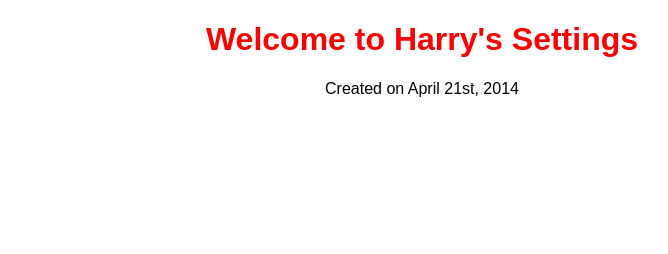
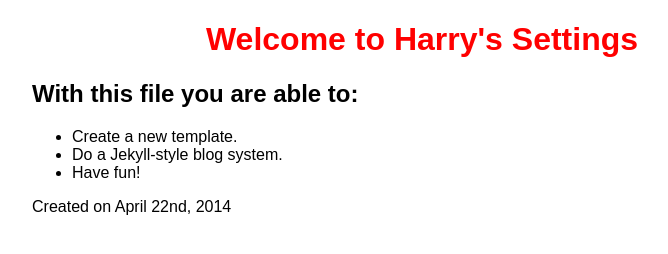
Before and after one commit to harrypujols/gulp, a plain HTML site: page index.html in a window 1280 px wide. Shown: the whole page, without its empty margins (218-886 px from the left). Drawn offline with nearby package versions, Linux system fonts and the light colour scheme.

Commit message:
Added Markdown support

```diff
--- a/css/main.css
+++ b/css/main.css
@@ -403,6 +403,7 @@
   text-align: center;
 }
 
-.date {
-  text-align: center;
+.container {
+  max-width: 780px;
+  margin: 0 auto;
 }
--- a/index.html
+++ b/index.html
@@ -7,7 +7,16 @@
   </head>
   <body class="home">
     <h1>Welcome to Harry&#39;s Settings</h1>
-    <p class="date">Created on  April 21st, 2014</p>
+    <div class="container">
+    <h2 id="with-this-file-you-are-able-to-">With this file you are able to:</h2>
+<ul>
+<li>Create a new template.</li>
+<li>Do a Jekyll-style blog system.</li>
+<li>Have fun!</li>
+</ul>
+
+    <p>Created on  April 22nd, 2014</p>
+    </div>
     <!-- scripts-->
     <script src="//ajax.googleapis.com/ajax/libs/jquery/1.11.0/jquery.min.js"></script>
     <script src="js/vendor.js"></script>
```
